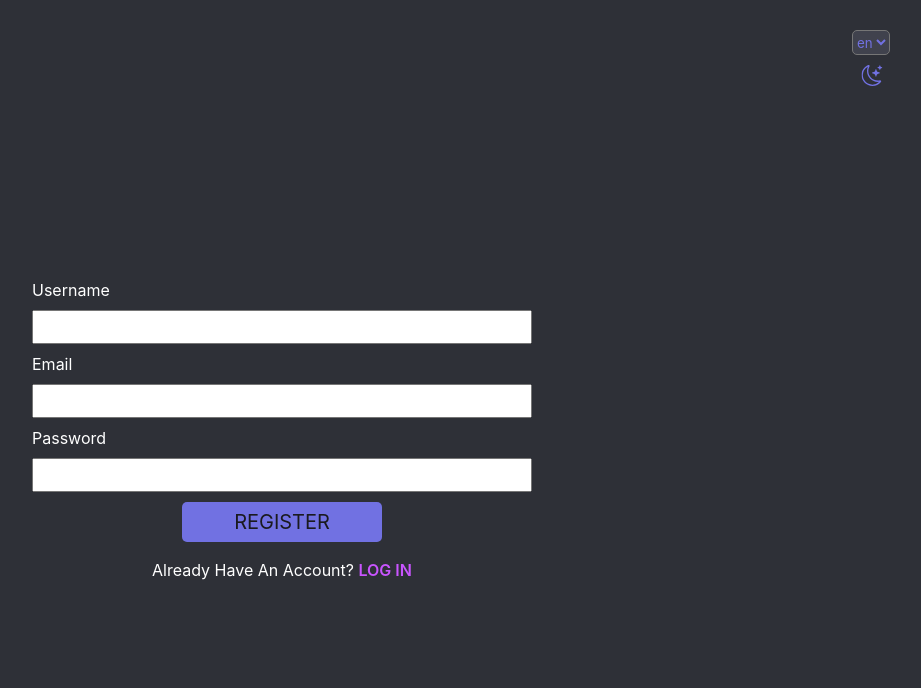
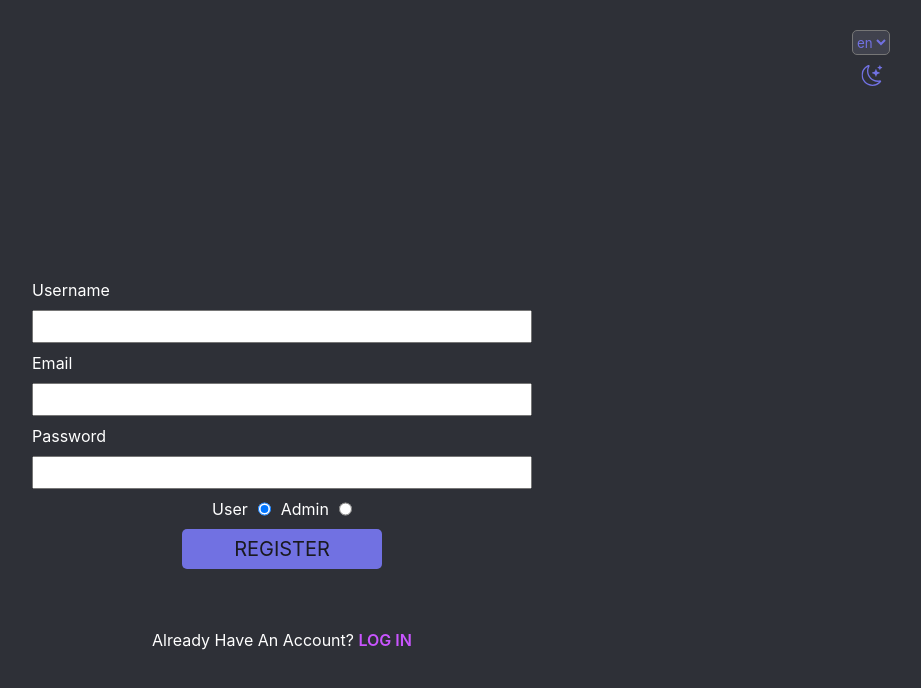
Before and after one commit to ShalvaMishvelidze/tbc-react-course-project, a Next.js app: page /login in a window 1280 px wide. Both pictures are taken after a click on the button "REGISTER". Shown: the top 688 px of the page, without its empty margins (358-1279 px from the left). Built offline with nearby package versions, Linux system fonts and the light colour scheme; no server answers.

Commit message:
added user roles and changed database name as per assignment instructions

```diff
--- a/app/api/auth/login/route.ts
+++ b/app/api/auth/login/route.ts
@@ -9,7 +9,7 @@ export async function POST(request: Request) {
 
   try {
     const data =
-      await sql`SELECT * FROM usersdb where username = ${body.username};`;
+      await sql`SELECT * FROM users where username = ${body.username};`;
 
     if (data.rows.length === 0) {
       return NextResponse.json(
@@ -17,12 +17,12 @@ export async function POST(request: Request) {
         { status: 401 }
       );
     }
-    const { id, username, email, password } = data.rows[0];
+    const { id, username, email, password, role } = data.rows[0];
 
     const isMatch = await comparePassword(body.password, password);
 
     if (isMatch) {
-      const jwt = await createJWT({ username, email, id });
+      const jwt = await createJWT({ username, email, id, role });
 
       cookieStore.set("token", jwt);
       return NextResponse.json(
--- a/components/Register.tsx
+++ b/components/Register.tsx
@@ -15,8 +15,9 @@ const Register = ({
     username: "",
     email: "",
     password: "",
+    role: "user",
   });
-
+  0;
   const handleChange = (e: ChangeEvent<HTMLInputElement>) => {
     setUser((prevState) => ({
       ...prevState,
@@ -64,6 +65,25 @@ const Register = ({
         type="password"
         value={user.password}
       />
+      <div className="auth-radio-container">
+        <label>{pageText.user}</label>
+        <input
+          type="radio"
+          name="role"
+          value="user"
+          onChange={handleChange}
+          data-type="role"
+          checked={user.role === "user"}
+        />
+        <label>{pageText.admin}</label>
+        <input
+          type="radio"
+          name="role"
+          value="admin"
+          onChange={handleChange}
+          data-type="role"
+        />
+      </div>
       <button className="auth-btn" type="submit" onSubmit={handleSubmit}>
         {pageText.register}
       </button>
--- a/sass/pages/_auth.scss
+++ b/sass/pages/_auth.scss
@@ -35,6 +35,13 @@
   gap: 1rem;
   margin-top: calc(50vh - 15rem);
   height: 28rem;
+
+  &-radio-container {
+    display: flex;
+    justify-content: center;
+    align-items: center;
+    gap: 1rem;
+  }
 
   &.loading {
     .small {
@@ -86,7 +93,7 @@
   }
 
   &-container {
-    margin: 0 auto;
+    margin: 7rem auto 0;
     width: clamp(12rem, 50%, 50rem);
     text-align: center;
     text-transform: capitalize;
--- a/utils/constants.ts
+++ b/utils/constants.ts
@@ -89,6 +89,8 @@ export const libraries: Libraries = {
       password: "password",
       login: "log in",
       register: "register",
+      user: "user",
+      admin: "admin",
       loginMsg: "don't have an account yet?",
       registerMsg: "already have an account?",
     },
@@ -181,6 +183,8 @@ export const libraries: Libraries = {
       password: "პაროლი",
       login: "შესვლა",
       register: "რეგისტრაცია",
+      user: "მომხმარებელი",
+      admin: "ადმინისტრატორი",
       loginMsg: "ჯერ არ გაქვთ ანგარიში?",
       registerMsg: "უკვე გაქვთ ანგარიში?",
     },
--- a/utils/functions.ts
+++ b/utils/functions.ts
@@ -5,6 +5,7 @@ export const createJWT = async (user: {
   username: string;
   email: string;
   id: number;
+  role: string;
 }): Promise<string> => {
   const jwt = await new jose.SignJWT({
     ...user,
```
Also changed, not shown: app/api/auth/register/route.ts (+7 -6 lines).
